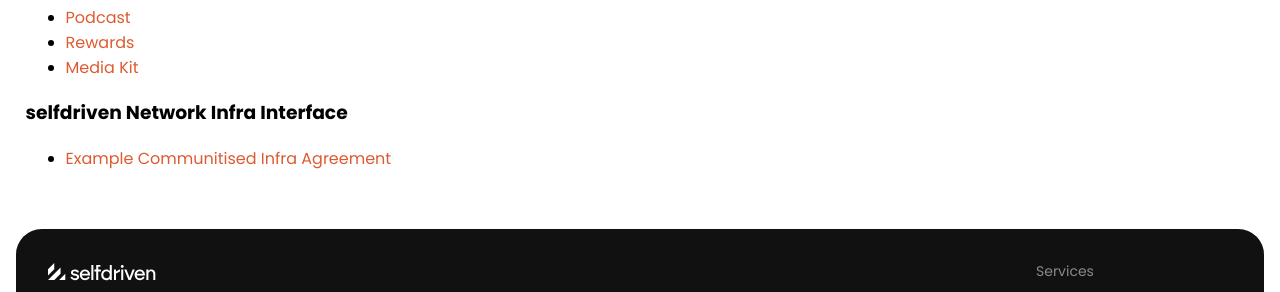
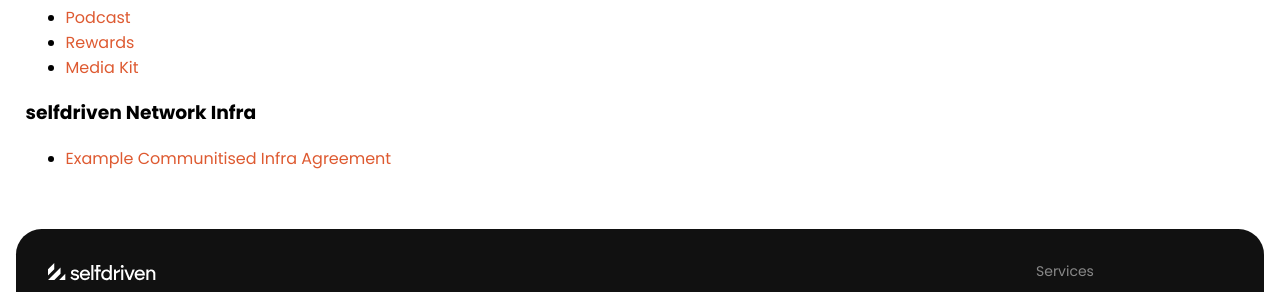
Before and after one commit to selfdriven-services/selfdriven-tel, a Jekyll site: the page built from docs/pages/resources.md, in a window 1280 px wide. Shown: the part 237-529 px from the top of the page. Built offline with Jekyll 4.4.1, drawn with Linux system fonts in a browser that asks for light colours.

Commit message:
Update resources.md

```diff
--- a/docs/pages/resources.md
+++ b/docs/pages/resources.md
@@ -13,5 +13,5 @@
 - [Rewards](https://unitynodes.io/documents/Unity_Rewards.pdf)
 - [Media Kit](https://unitynodes.io/media-kit.html)
 
-### selfdriven Network Infra Interface
+### selfdriven Network Infra
 - [Example Communitised Infra Agreement](https://www.selfdriven.network/infra-interface/communitised-agreement)
```
